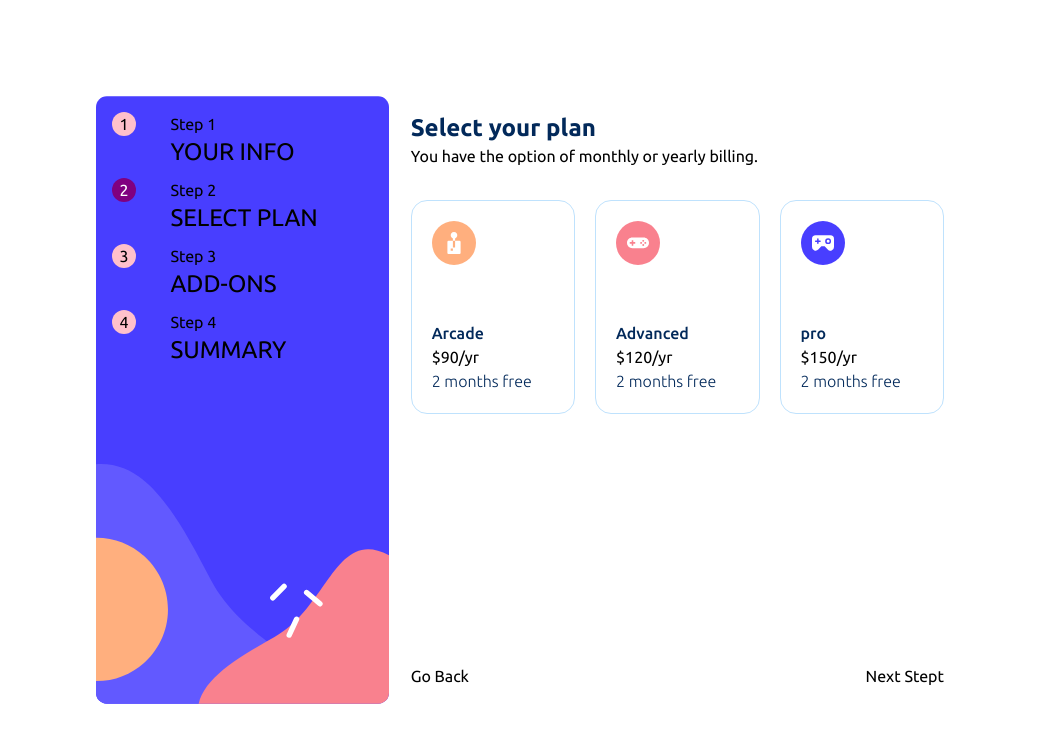
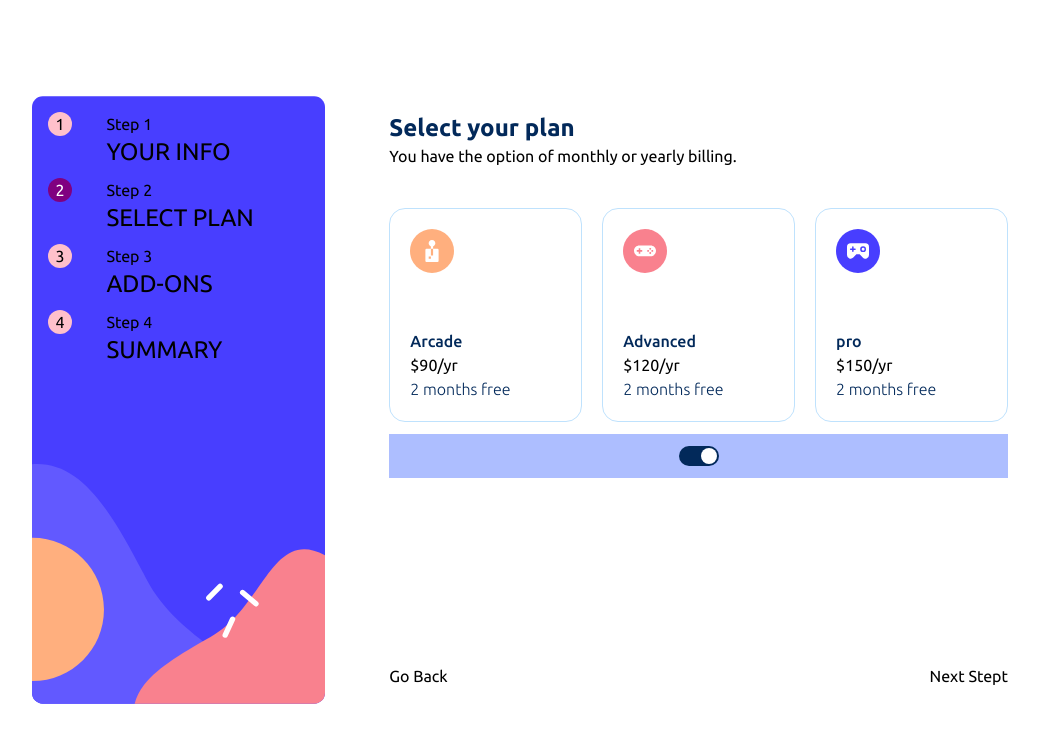
Before and after one commit to itksweb/multi-step-form-react, a React (Vite) app: page / in a window 1280 px wide. Shown: the top 742 px of the page, without its empty margins (112-1151 px from the left). Built offline with nearby package versions, Linux system fonts and the light colour scheme.

Commit message:
working on step2 content

```diff
--- a/src/App.jsx
+++ b/src/App.jsx
@@ -30,7 +30,7 @@ const App = () => {
   };
 
   return (
-    <div className="grid grid-flow-col grid-cols-3 text-black bg-white p-4 gap-8 max-w-[70%] min-h-[80vh] rounded-2xl ">
+    <div className="grid grid-flow-col grid-cols-3 text-black bg-white p-4 gap-8 max-w-[80%] min-h-[80vh] rounded-2xl ">
       <Sidebar step={step} />
       <main className="col-span-2 rounded-2xl p-4 flex flex-col justify-between">
         <div className={`${step === 1 ? "h-full" : ""}`}>
@@ -41,7 +41,13 @@ const App = () => {
               userInfo={userInfo}
             />
           )}
-          {step === 2 && <Plan setPlan={setPlan} isMonthly={isMonthly} />}
+          {step === 2 && (
+            <Plan
+              setPlan={setPlan}
+              isMonthly={isMonthly}
+              setIsMonthly={setIsMonthly}
+            />
+          )}
           {step === 3 && <AddOns setAddons={setAddons} isMonthly={isMonthly} />}
           {step === 4 && (
             <Summary isMonthly={isMonthly} changePlan={changePlan} />
--- a/src/components/ContentHead.jsx
+++ b/src/components/ContentHead.jsx
@@ -2,7 +2,7 @@ const ContentHead = ({ title, descr }) => {
   return (
     <>
       <h1 className="text-[var(--Blue-950)] text-2xl font-bold">{title}</h1>
-      <p className="mb-8">{descr}</p>
+      <p className="mb-10">{descr}</p>
     </>
   );
 };
--- a/src/components/Plan.jsx
+++ b/src/components/Plan.jsx
@@ -7,18 +7,27 @@ const plans = [
   ["pro", 15, "/assets/images/icon-pro.svg"],
 ];
 
-const Plan = ({ isMonthly }) => {
+const Plan = ({ isMonthly, setIsMonthly }) => {
   return (
     <div>
       <ContentHead
         title="Select your plan"
         descr="You have the option of monthly or yearly billing."
       />
-
       <div className="plans grid grid-flow-col grid-cols-3 gap-5">
         {plans.map((item) => (
           <Plancard key={item[0]} item={item} isMonthly={isMonthly} />
         ))}
+      </div>
+      <div className="month-switch flex justify-center items-center p-3 my-3 bg-[var(--Blue-300)]">
+        <div
+          className={` w-10 cursor-pointer bg-[var(--Blue-950)] rounded-full h-5 flex items-center p-[2px] ${
+            !isMonthly ? "justify-end" : "justify-start"
+          } `}
+          onClick={() => setIsMonthly(!isMonthly)}
+        >
+          <div className="switch-inner bg-white size-4 rounded-full"></div>
+        </div>
       </div>
     </div>
   );
```
